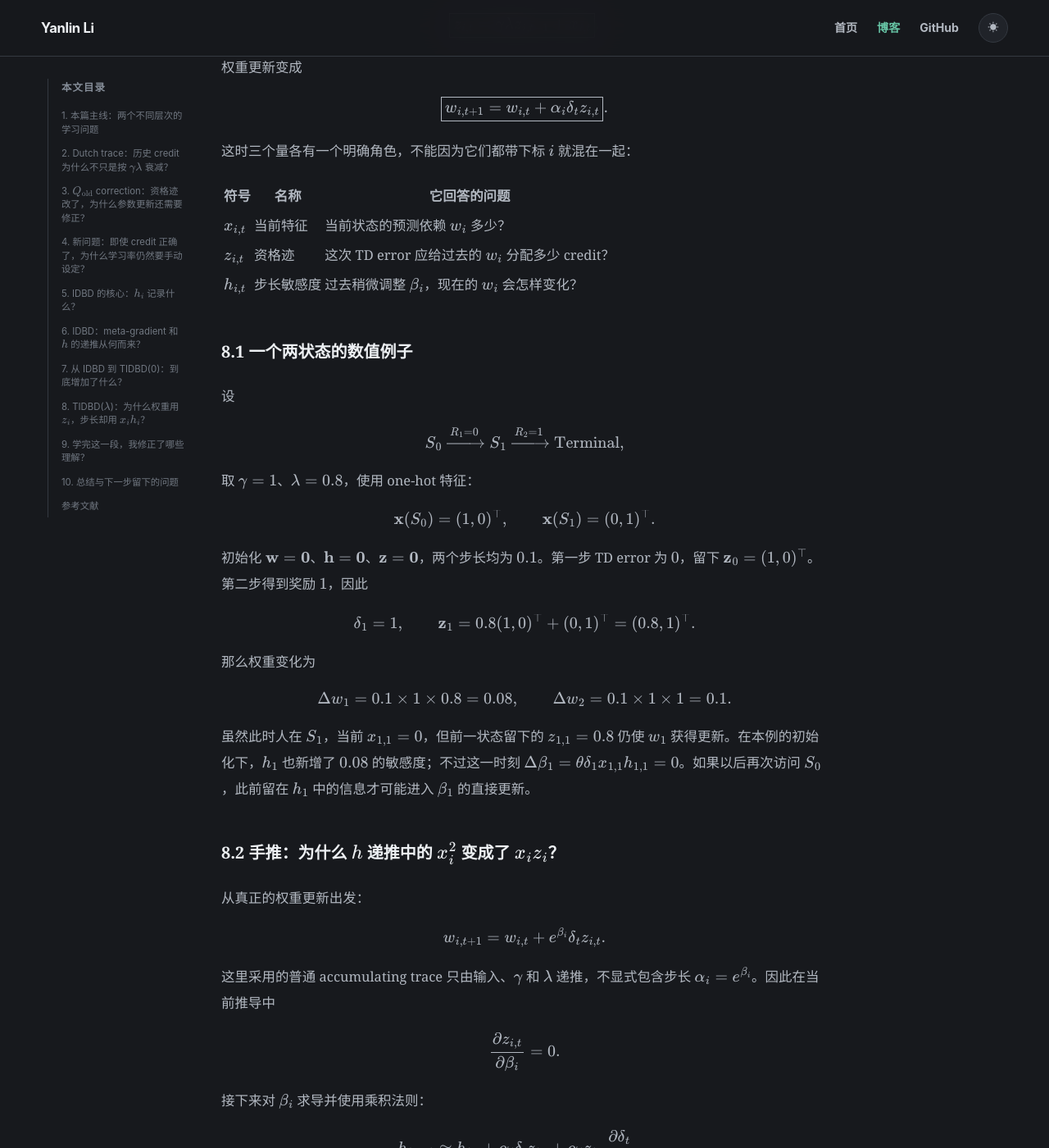
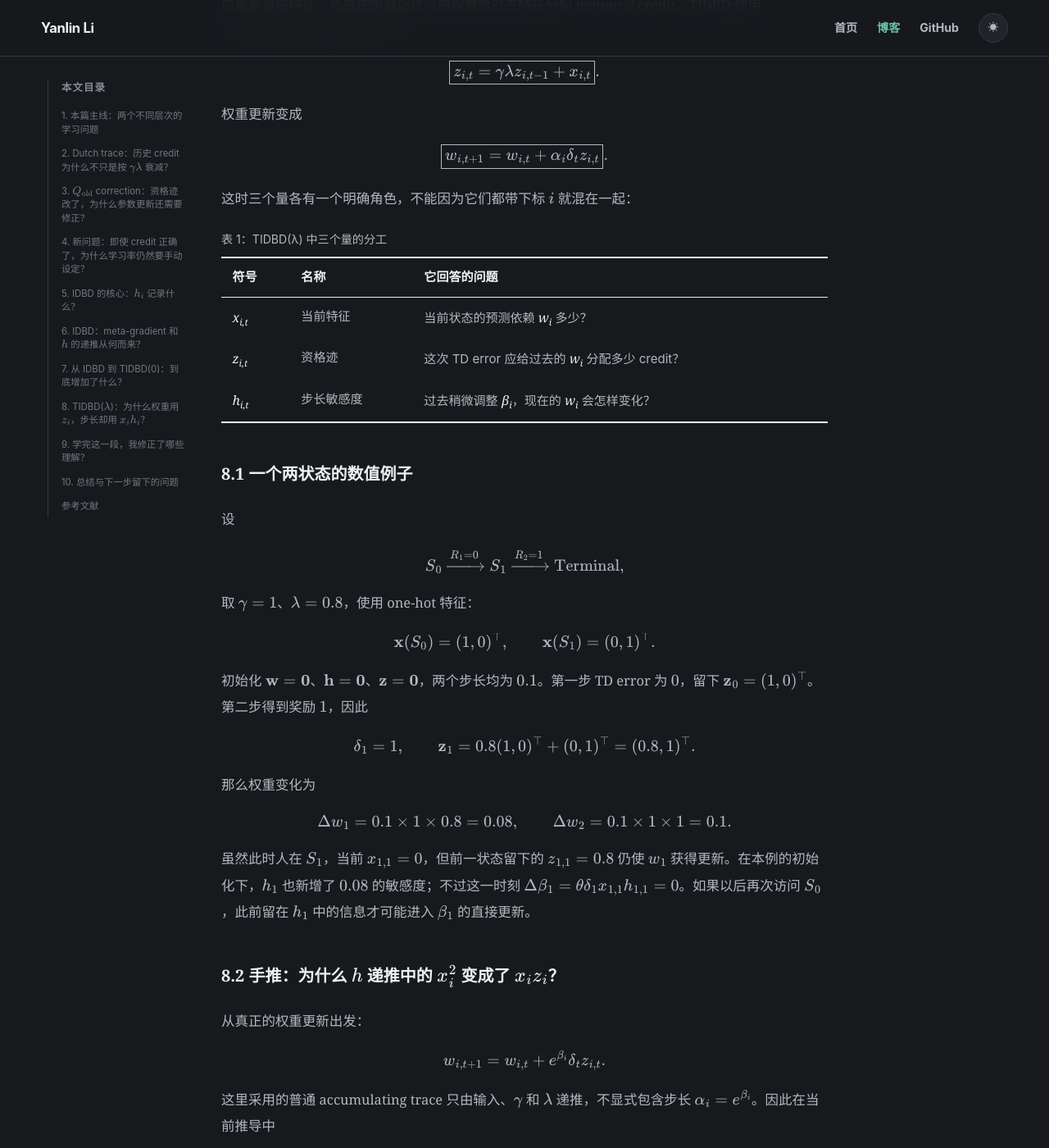
Before and after one commit to lylyl666/lylyl666.github.io, a Jekyll site: the page built from _posts/2026-09-18-from-true-online-to-idbd-tidbd.md, in a window 1280 px wide and 1400 px high, scrolled down 18973 px. Shown: the whole window at 82% size. Built offline with Jekyll 4.4.1, drawn with Linux system fonts in a browser that asks for light colours.

Commit message:
Style article tables for web display

```diff
--- a/_posts/2026-09-18-from-true-online-to-idbd-tidbd.md
+++ b/_posts/2026-09-18-from-true-online-to-idbd-tidbd.md
@@ -751,29 +751,30 @@ $$
 
 这时三个量各有一个明确角色，不能因为它们都带下标 $i$ 就混在一起：
 
-<table>
+<table class="three-line-table">
+  <caption>表 1：TIDBD(λ) 中三个量的分工</caption>
   <thead>
     <tr>
-      <th>符号</th>
-      <th>名称</th>
-      <th>它回答的问题</th>
+      <th scope="col">符号</th>
+      <th scope="col">名称</th>
+      <th scope="col">它回答的问题</th>
     </tr>
   </thead>
   <tbody>
     <tr>
-      <td>$x_{i,t}$</td>
+      <td><var>x<sub>i,t</sub></var></td>
       <td>当前特征</td>
-      <td>当前状态的预测依赖 $w_i$ 多少？</td>
+      <td>当前状态的预测依赖 <var>w<sub>i</sub></var> 多少？</td>
     </tr>
     <tr>
-      <td>$z_{i,t}$</td>
+      <td><var>z<sub>i,t</sub></var></td>
       <td>资格迹</td>
-      <td>这次 TD error 应给过去的 $w_i$ 分配多少 credit？</td>
+      <td>这次 TD error 应给过去的 <var>w<sub>i</sub></var> 分配多少 credit？</td>
     </tr>
     <tr>
-      <td>$h_{i,t}$</td>
+      <td><var>h<sub>i,t</sub></var></td>
       <td>步长敏感度</td>
-      <td>过去稍微调整 $\beta_i$，现在的 $w_i$ 会怎样变化？</td>
+      <td>过去稍微调整 <var>β<sub>i</sub></var>，现在的 <var>w<sub>i</sub></var> 会怎样变化？</td>
     </tr>
   </tbody>
 </table>
--- a/assets/css/style.css
+++ b/assets/css/style.css
@@ -654,6 +654,58 @@ img {
   text-align: center;
 }
 
+/* Academic-style three-line tables: top rule, header rule, bottom rule. */
+.post-content table {
+  width: 100%;
+  margin: 1.5em 0 2em;
+  color: var(--text-soft);
+  background: transparent;
+  border-top: 2px solid var(--text);
+  border-right: 0;
+  border-bottom: 2px solid var(--text);
+  border-left: 0;
+  border-collapse: collapse;
+  font-family: Inter, "Noto Sans SC", "Microsoft YaHei", sans-serif;
+  font-size: 0.94rem;
+  line-height: 1.65;
+}
+
+.post-content table caption {
+  margin-bottom: 0.7em;
+  color: var(--text-soft);
+  font-size: 0.88rem;
+  text-align: left;
+}
+
+.post-content table thead {
+  border-bottom: 1px solid var(--text);
+}
+
+.post-content table th,
+.post-content table td {
+  padding: 0.72em 0.9em;
+  background: transparent;
+  border: 0;
+  text-align: left;
+  vertical-align: top;
+}
+
+.post-content table th {
+  color: var(--text);
+  font-weight: 700;
+}
+
+.post-content table var {
+  color: var(--text);
+  font-family: Georgia, "Times New Roman", serif;
+  font-size: 1.05em;
+  white-space: nowrap;
+}
+
+.post-content table sub {
+  font-size: 0.72em;
+}
+
 blockquote {
   margin: 28px 0;
   padding: 16px 20px;
@@ -850,6 +902,15 @@ pre code {
     font-size: 1.45rem;
   }
 
+  .post-content table {
+    font-size: 0.86rem;
+  }
+
+  .post-content table th,
+  .post-content table td {
+    padding: 0.62em 0.48em;
+  }
+
   .footer-inner {
     align-items: flex-start;
     flex-direction: column;
```
